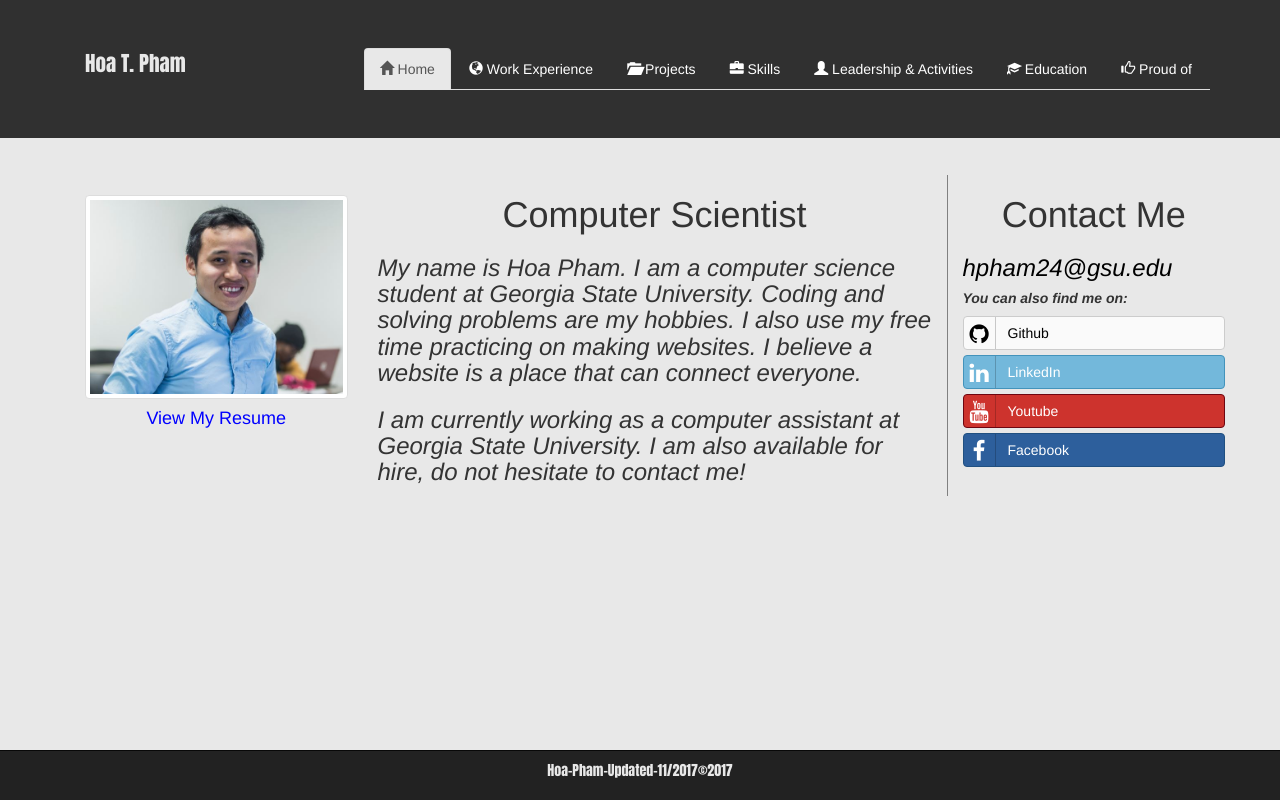
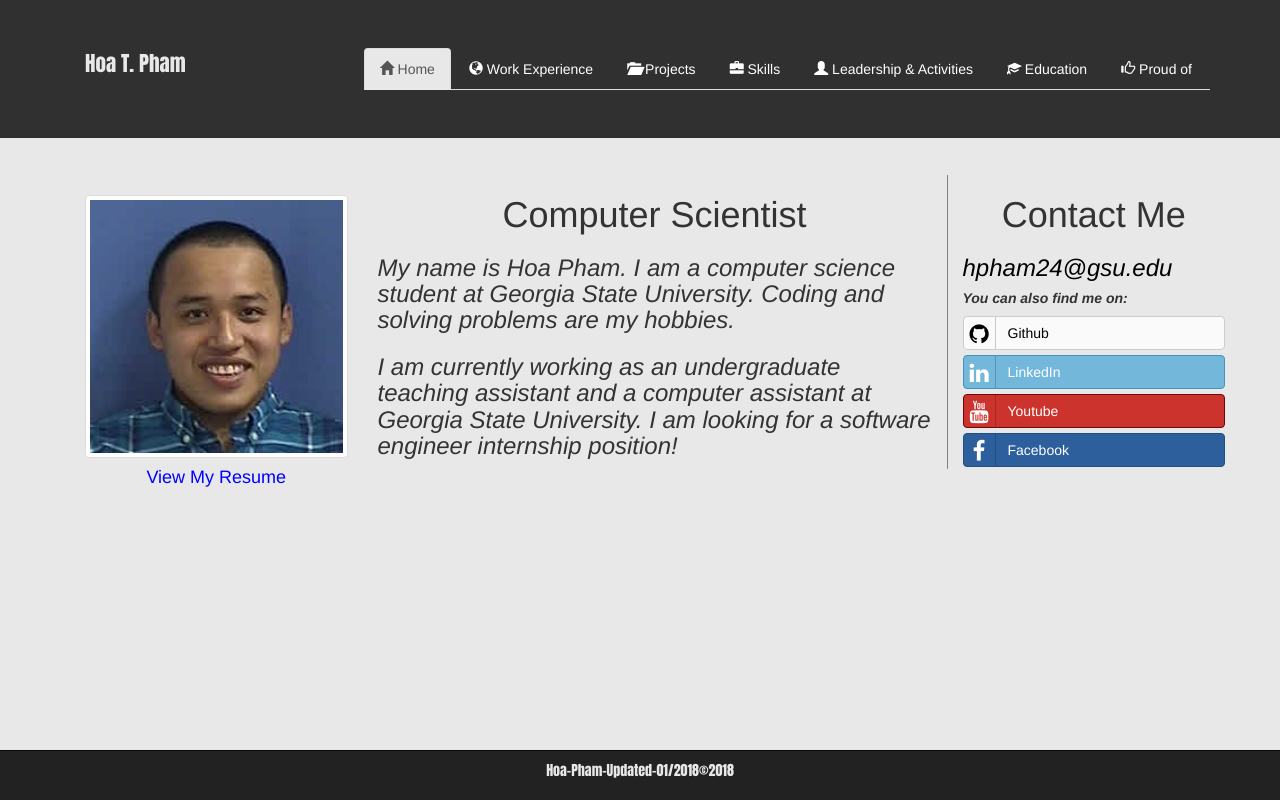
Before and after one commit to hoa-pham/hoa-pham.github.io, a plain HTML site: page index.html in a window 1280 px wide. Drawn offline with nearby package versions, Linux system fonts and the light colour scheme; a script that the page names is missing.

Commit message:
updated-01-18

```diff
--- a/index.html
+++ b/index.html
@@ -56,14 +56,14 @@
 				<div class="row">
 					<section class="col-sm-3">
 						<div class="center-block text-center">
-							<a href="images/resume-11-15-17.pdf" target="blank"> <img id="avatar" src="images/avatar6.JPG" class="img-thumbnail" width="500px" alt="Hoa Pham's avatar"></a>
-							<h4><p><a href="images/resume-11-15-17.pdf" target="blank" class="link">View My Resume</a></p></h4>
+							<a href="images/resume-01-17-18.pdf" target="blank"> <img id="avatar" src="images/avatar7.JPG" class="img-thumbnail" width="500px" alt="Hoa Pham's avatar"></a>
+							<h4><p><a href="images/resume-01-17-18.pdf" target="blank" class="link">View My Resume</a></p></h4>
 						</div>
 					</section>
 					<section id="text" class="col-sm-6  ">
 						<h1  class="text-center">Computer Scientist</h1>
-						<h3 ><i>My name is Hoa Pham. I am a computer science student at Georgia State University. Coding and solving problems are my hobbies. I also use my free time practicing on making websites. I believe a website is a place that can connect everyone. </i></h3>
-						<h3 class="text"><i>I am currently working as a computer assistant at Georgia State University. I am also available for hire, do not hesitate to contact me!</i></h3>
+						<h3 ><i>My name is Hoa Pham. I am a computer science student at Georgia State University. Coding and solving problems are my hobbies. </i></h3>
+						<h3 class="text"><i>I am currently working as an undergraduate teaching assistant and a computer assistant at Georgia State University. I am looking for a software engineer internship position!</i></h3>
 					</section>
 					<section class="col-sm-3">
 						<h1 class="text-center">Contact Me</h1>
@@ -476,7 +476,7 @@
 <nav class="navbar navbar-inverse navbar-fixed-bottom">
   <div class="container-fluid">
  		<div class="col-lg-12">
-      <p ><center id="copy_right">Hoa-Pham-Updated-11/2017&copy;2017</center></p>
+      <p ><center id="copy_right">Hoa-Pham-Updated-01/2018&copy;2018</center></p>
     </div>
   </div>
 </nav>
```
Also changed, not shown: images/avatar7.JPG (added), 1 other file.
